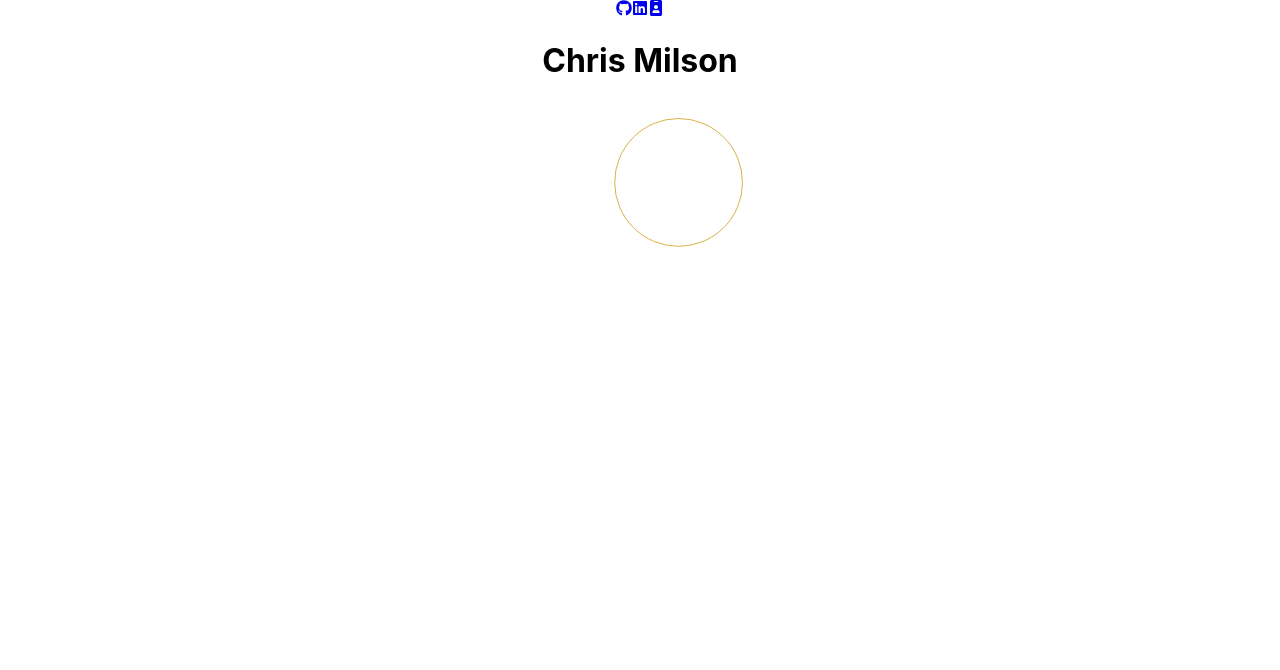
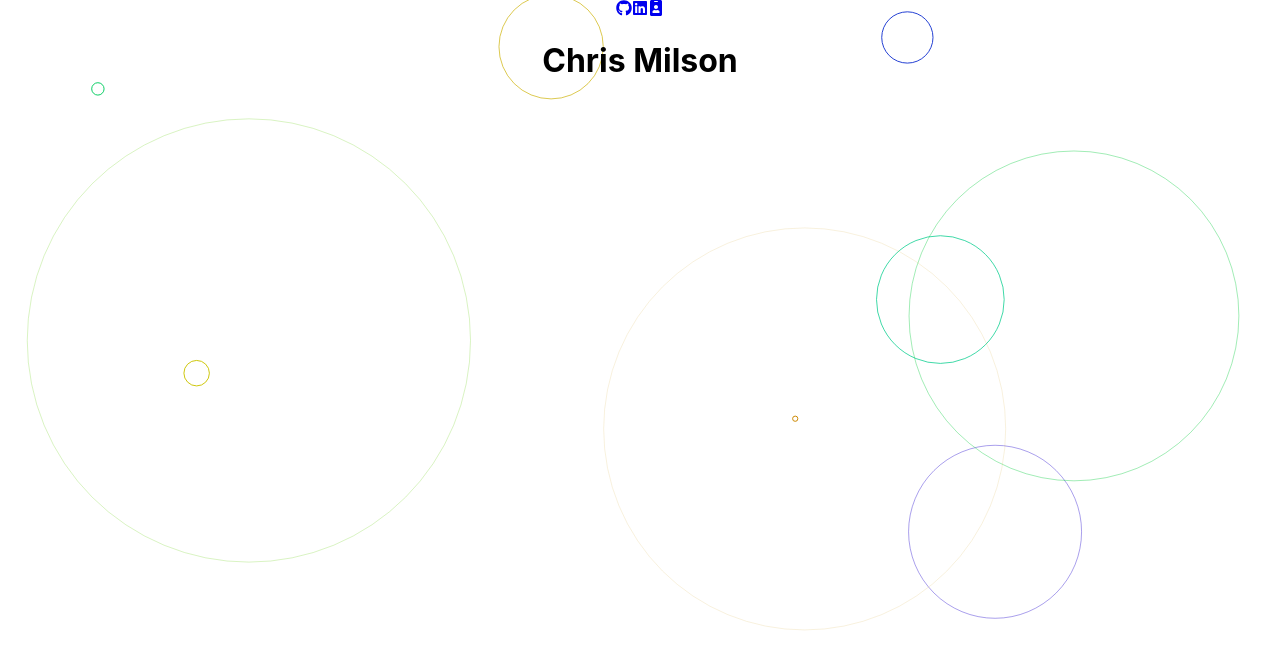
Before and after one commit to chrismilson/chrismilson.github.io, a React (Create React App) app: page / in a window 1280 px wide. Shown: the top 670 px of the page. Built offline with nearby package versions, Linux system fonts and the light colour scheme.

Commit message:
Use the wrapper component

```diff
--- a/src/ui/components/Wallpaper/Circles.tsx
+++ b/src/ui/components/Wallpaper/Circles.tsx
@@ -1,5 +1,5 @@
 import React from 'react'
-import useCanvas from './hooks/useCanvas'
+import { CanvasWallpaper } from './Wallpaper'
 
 /**
  * Returns a random integer between two numbers, or if there is only one number,
@@ -13,13 +13,14 @@ const randomInt = (from: number, to = from) => {
   return from + Math.floor(Math.random() * (to - from))
 }
 
+/** A class representing a circle on the screen. */
 class Circle {
   static maxAge = 200
   private x = Math.random()
   private y = Math.random()
   private hue = randomInt(256)
   /**
-   * The age of a circle in milliseconds. A negative number represents an
+   * The age of the circle. A negative number represents an
    * unborn circle
    */
   private age = -randomInt(2 * Circle.maxAge)
@@ -30,7 +31,7 @@ class Circle {
       this.x = Math.random()
       this.y = Math.random()
       this.hue = randomInt(256)
-      this.age = -randomInt(200)
+      this.age = -randomInt(Circle.maxAge)
       this.size = Math.random() + 0.5
     }
   }
@@ -61,8 +62,11 @@ class Circle {
 /**
  * A wallpaper component that draws nice circles to the screen.
  */
-const Wallpaper: React.FC = () => {
-  const canvasRef = useCanvas((ctx, width, height) => {
+const Circles: React.FC = () => {
+  return (
+    <CanvasWallpaper
+      className="Circles"
+      draw={(ctx, width, height) => {
         const circles: Circle[] = []
         for (let i = 0; i < (width * height) / 100000; i++) {
           circles.push(new Circle())
@@ -78,8 +82,9 @@ const Wallpaper: React.FC = () => {
 
         drawFrame()
         return () => cancelAnimationFrame(frame)
-  })
-  return <canvas className="Wallpaper Circles" ref={canvasRef} />
+      }}
+    />
+  )
 }
 
-export default Wallpaper
+export default Circles
```
Lines whose indentation alone changed are shown as unchanged.
